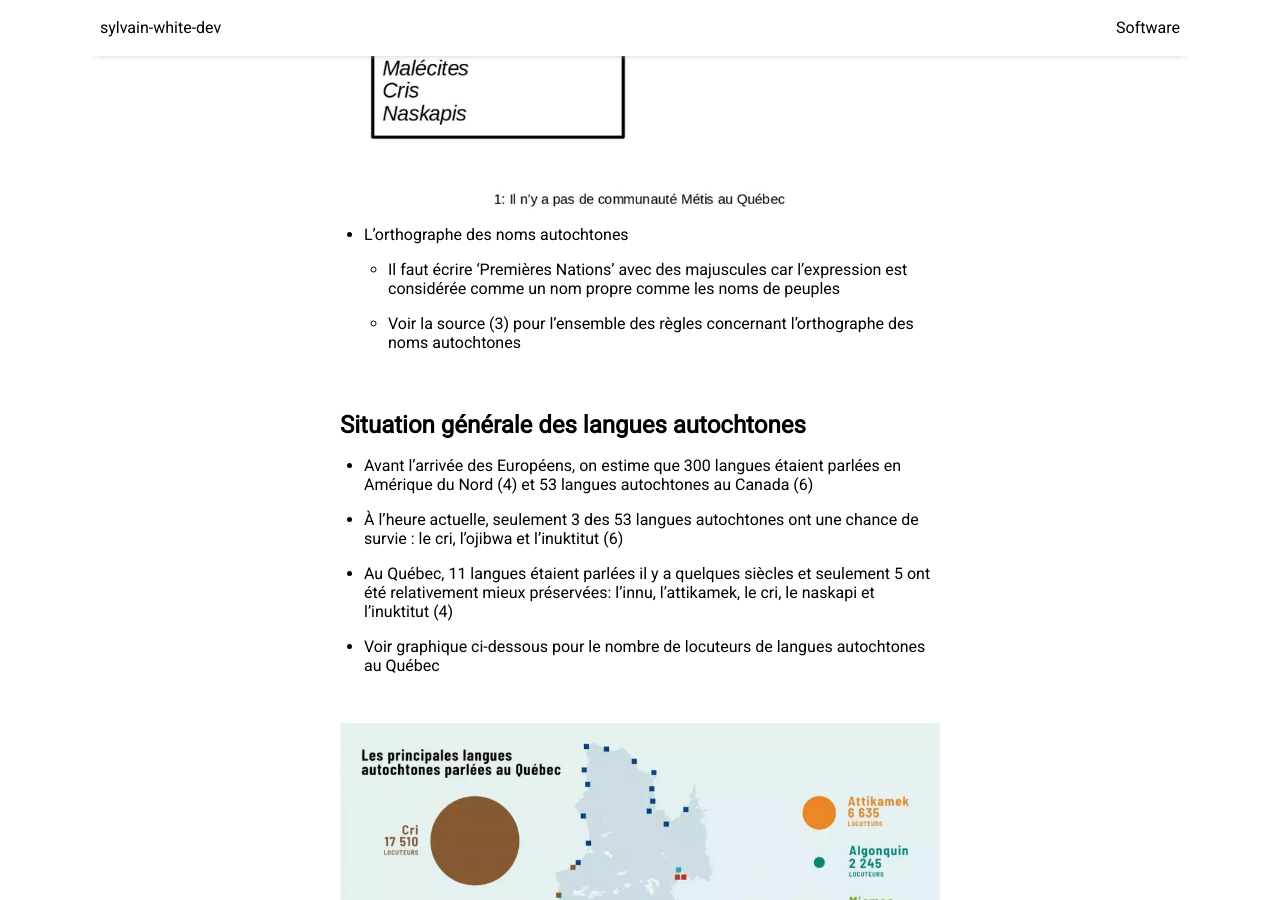
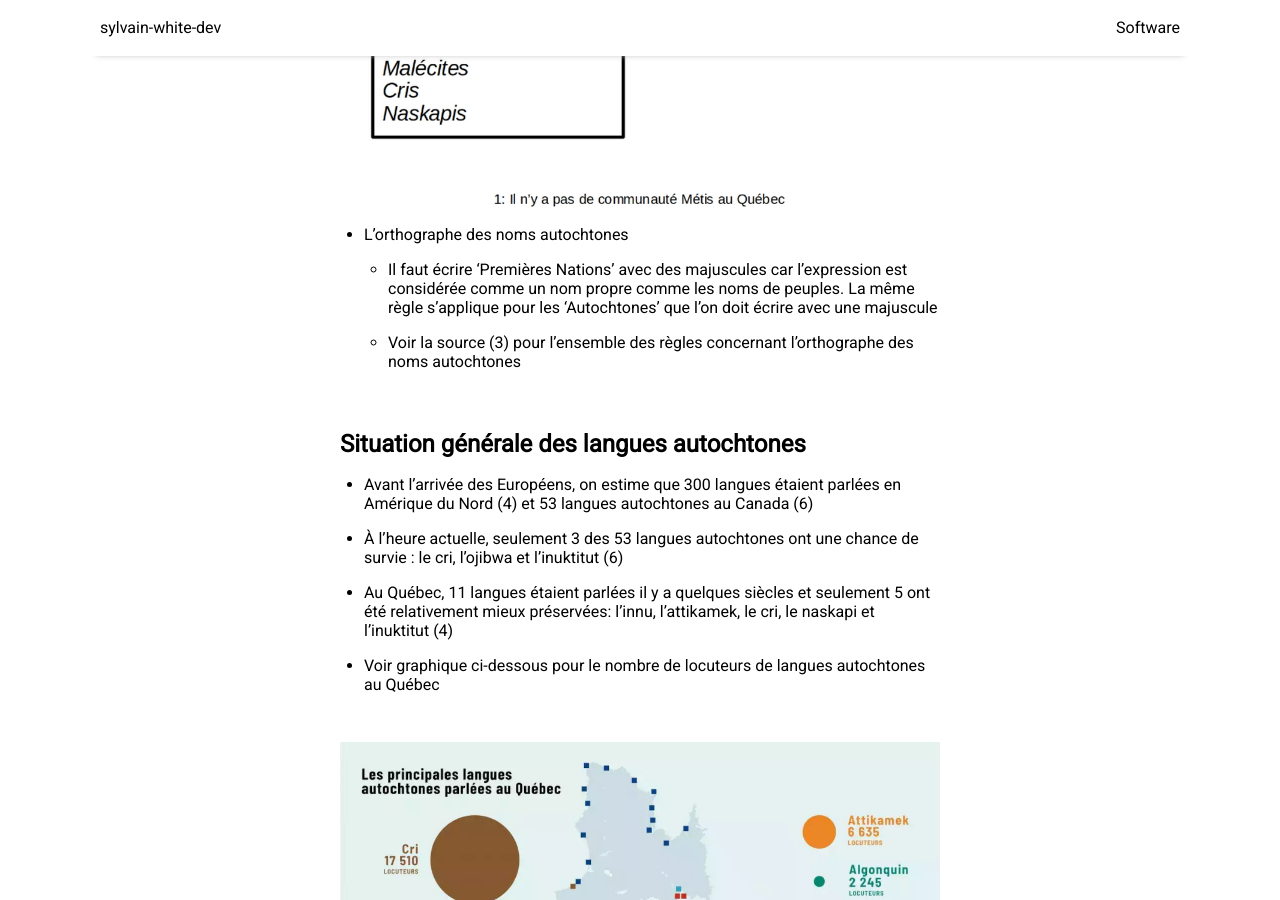
Before and after one commit to sylvainwhite/sylvain-white-dev, a Jekyll site: the page built from _posts/2024-02-17-LanguesAutochtones.md, in a window 1280 px wide and 900 px high, scrolled down 1149 px. Built offline with Jekyll 4.4.1, drawn with Linux system fonts in a browser that asks for light colours; nearby versions of some CDN libraries; some of the changed text lies outside the part shown.

Commit message:
Fix post Langues autochtones

```diff
--- a/_posts/2024-02-17-LanguesAutochtones.md
+++ b/_posts/2024-02-17-LanguesAutochtones.md
@@ -18,7 +18,7 @@ image: LanguesAutochtones.jpg
 ![]({{ site.github.url }}/resources/ArborescenceDesAutochtones.jpg "Arborescence des autochtones")
 
 * L'orthographe des noms autochtones
-  * Il faut écrire 'Premières Nations' avec des majuscules car l'expression est considérée comme un nom propre comme les noms de peuples
+  * Il faut écrire 'Premières Nations' avec des majuscules car l'expression est considérée comme un nom propre comme les noms de peuples. La même règle s'applique pour les 'Autochtones' que l'on doit écrire avec une majuscule
   * Voir la source (3) pour l'ensemble des règles concernant l'orthographe des noms autochtones
 
 <br/>
@@ -52,7 +52,7 @@ Graphique des locuteurs des langues autochtones au Québec basé sur le nombre d
   * Inukshuk: Tour de pierres non taillées empilées ressemblant grossièrement à un être humain
 
 <br/>
-## Langues autochtones : onze nuances de 'Blancs'
+## Langues autochtones: Onze nuances de 'Blancs'
 
 Voici quelques exemples d'expression en langues autochtones pour désigner les Européens (10)
 * Huron-Wendat: Hatinionyenhahk - Ceux qui utilisent le fer
```
